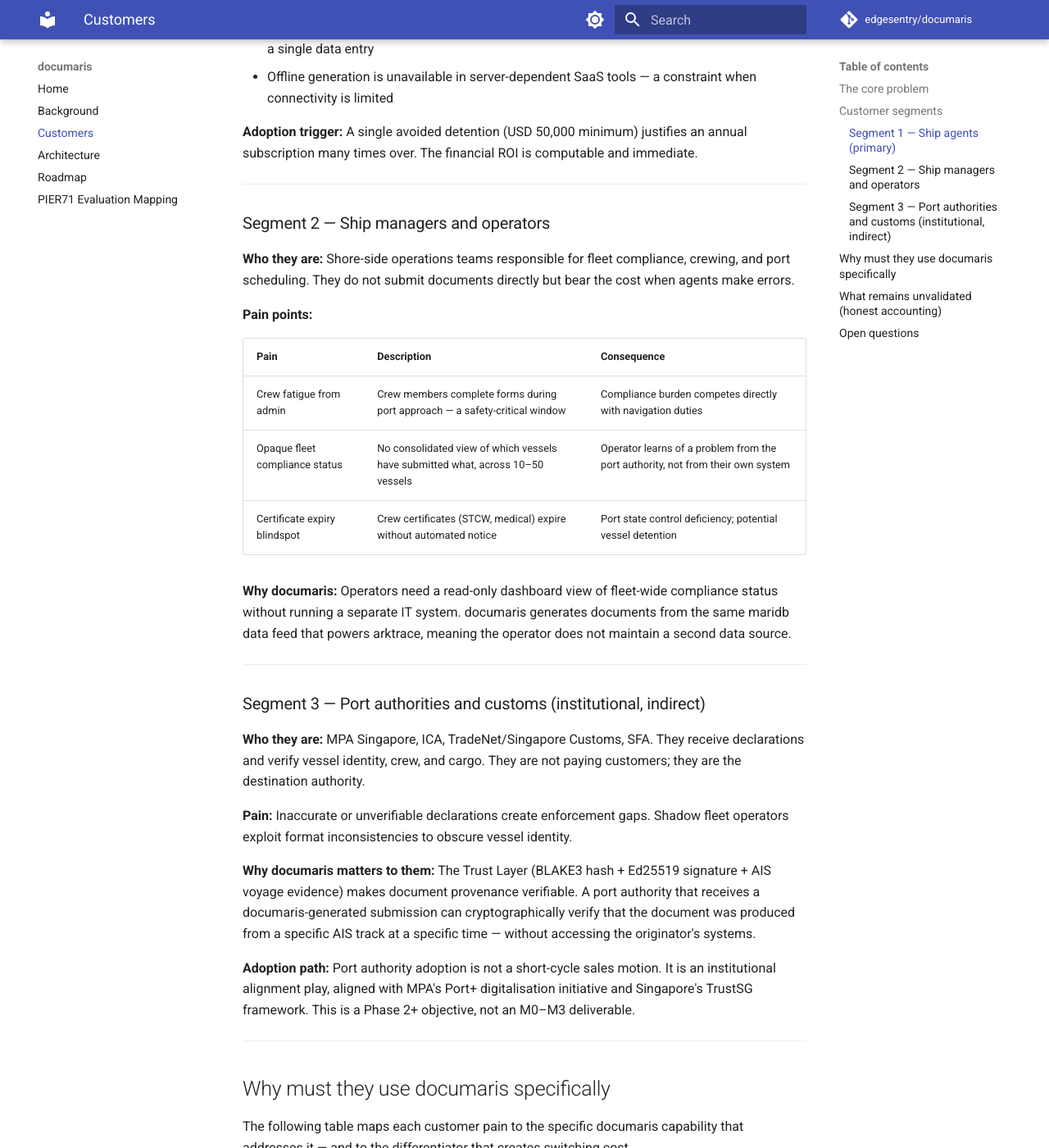
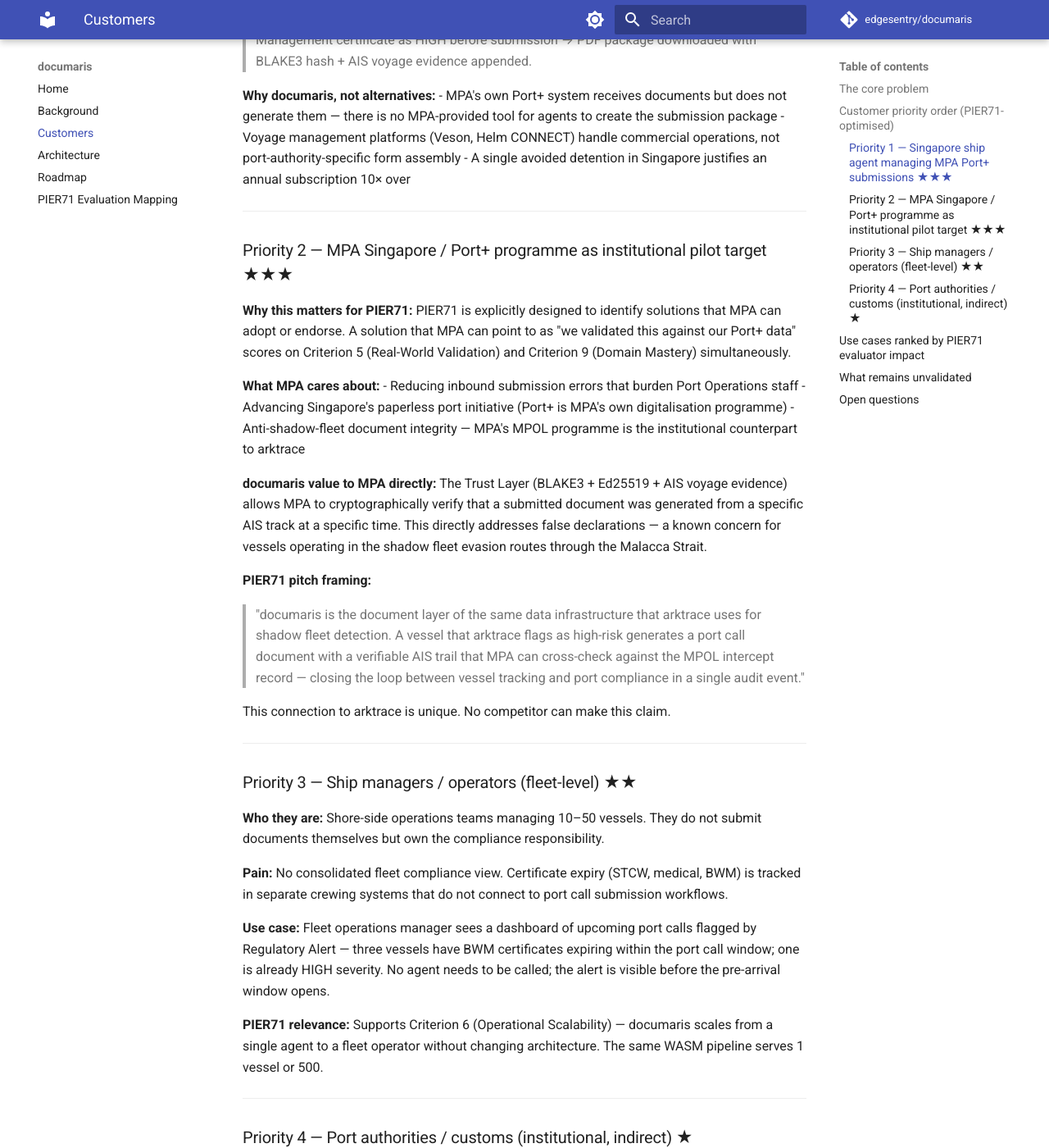
Before and after one commit to edgesentry/documaris, an MkDocs documentation site: the page built from docs/customers.md, in a window 1280 px wide and 1400 px high, scrolled down 1408 px. Shown: the whole window at 82% size. Built offline with MkDocs 1.6.1 and Material for MkDocs 9.7.7, drawn with Linux system fonts in a browser that asks for light colours; comment, search, counter and statistics services are not loaded; some of the changed text lies outside the part shown.

Commit message:
Rewrite customers.md for PIER71 acceptance: prioritise Singapore ship agent + MPA pilot
- Customer priority 1: Singapore ship agent managing MPA Port+ submissions (direct MPA relevance)
- Customer priority 2: MPA Singapore / Port+ as institutional pilot target
- Use case ranking table ordered by PIER71 criterion impact
- arktrace → documaris shadow fleet → document integrity loop framed as unique differentiator
- pier71-evaluation-mapping.md: update Criterion 5 and 9 to reference customers.md

Co-Authored-By: Claude Sonnet 4.6 <noreply@anthropic.com>

```diff
--- a/docs/customers.md
+++ b/docs/customers.md
@@ -1,107 +1,118 @@
 # documaris — Customer Analysis
 
 **Date:** 2026-04-25
-**Status:** Hypothesis-stage. Customer names and paid validation targets defined at M3 (Week 4 of PIER71 sprint).
+**Status:** Hypothesis-stage. Named pilot customer to be confirmed at M3 (Week 4).
 **Closes:** [#6](https://github.com/edgesentry/documaris/issues/6)
+**PIER71 priority note:** Customer and use case selection below is ordered by expected impact on PIER71-11 acceptance. The primary evaluators are MPA Singapore officials; use cases that directly reduce MPA's own operational burden score highest.
 
 ---
 
 ## The core problem
 
-When a vessel arrives at port, the master and ship agent face a coordination wall: crew lists, cargo manifests, customs declarations, health forms, and quarantine notices — each port demanding its own format, language, and submission window. The same data is manually re-keyed across multiple systems under time pressure, precisely when crew attention is needed for safety-critical operations.
+When a vessel arrives at Port of Singapore, the ship agent faces a four-agency coordination wall: MPA Port+ (vessel arrival/departure), ICA (crew immigration), Singapore Customs / TradeNet (cargo declaration), and SFA (food safety, if applicable). Each authority uses a different form, field naming, and submission channel. The same voyage data is manually re-keyed four times, under a tight pre-arrival window, with errors triggering port detentions that cost USD 50,000–500,000 per incident.
 
-**Consequence:** Errors trigger port detentions. Demurrage and penalties commonly range from USD 50,000 to USD 500,000 per incident. Agents operate in reactive firefighting mode with no tooling that understands port-specific compliance requirements before submission.
+Singapore processes 140,000+ vessel calls per year. Every one of them has this problem.
 
 ---
 
-## Customer segments
+## Customer priority order (PIER71-optimised)
 
-### Segment 1 — Ship agents (primary)
+### Priority 1 — Singapore ship agent managing MPA Port+ submissions ★★★
 
-**Who they are:** Intermediaries who handle port call documentation on behalf of shipowners and operators. A single agent may process dozens of port calls per week across multiple vessels.
+**Why this segment maximises PIER71 acceptance:**
+MPA Singapore runs PIER71. The 140,000 annual port calls are MPA's own operational environment. A solution that reduces error rate and submission time for Singapore ship agents directly solves a problem MPA's Port Operations department sees every day. This is not a third-party market claim — it is MPA's own data.
 
-**Scale:** Port of Singapore alone processes 140,000+ vessel calls per year. Each call requires coordinated submission to MPA, ICA, TradeNet (Singapore Customs), and SFA. The agent is responsible for all of them.
+**Who they are:** Agents who handle port call submissions on behalf of shipowners for vessels calling at Singapore. A mid-size agency may process 20–100 vessel calls per month.
 
 **Pain points:**
 
-| Pain | Description | Consequence |
-|---|---|---|
-| Manual re-keying | The same voyage data (vessel, crew, cargo) is entered separately into each authority's system | Time cost estimated at 25–40 min per port call; error rate compounds with fatigue |
-| Format fragmentation | Each port authority uses a different form, field naming, and submission channel | Agent must maintain a mental model of every port's requirements |
-| No pre-submission check | Errors surface only after rejection by port authority | Triggers detention, delay, and demurrage charges |
-| Reactive workflow | No alert when a regulation changes or a crew certificate is about to expire | Agent discovers the problem at submission time |
+| Pain | Singapore-specific detail |
+|---|---|
+| Four-agency submission | MPA Port+, ICA, TradeNet, SFA each require separate logins, formats, and timing windows |
+| Pre-arrival window pressure | MPA requires notification 24–48 hours before arrival; ICA crew list must be pre-cleared; errors at T-24h cascade |
+| Regulatory change lag | MPA issues Port Marine Circulars irregularly; agents track changes manually or miss them |
+| No consolidated view | Agent has no single view of submission status across all four agencies for a single port call |
 
-**Why documaris, not a workaround:**
+**Use case for PIER71 demo (highest evaluator impact):**
+> Agent enters vessel + voyage data once → documaris generates MPA General Declaration (FAL Form 1), Crew List (FAL Form 5), and Singapore Port Entry Package (MPA Port+ fields + ICA pre-clearance fields) simultaneously → Regulatory Alert flags an expired Ballast Water Management certificate as HIGH before submission → PDF package downloaded with BLAKE3 hash + AIS voyage evidence appended.
 
-- Excel / Word templates do not enforce compliance rules or alert on regulatory changes
-- Existing voyage management platforms (Veson, Helm CONNECT) focus on commercial operations, not document assembly and port-authority-specific compliance
-- No current tool generates Singapore port call packages (MPA + ICA + TradeNet + SFA) from a single data entry
-- Offline generation is unavailable in server-dependent SaaS tools — a constraint when connectivity is limited
-
-**Adoption trigger:** A single avoided detention (USD 50,000 minimum) justifies an annual subscription many times over. The financial ROI is computable and immediate.
+**Why documaris, not alternatives:**
+- MPA's own Port+ system receives documents but does not generate them — there is no MPA-provided tool for agents to create the submission package
+- Voyage management platforms (Veson, Helm CONNECT) handle commercial operations, not port-authority-specific form assembly
+- A single avoided detention in Singapore justifies an annual subscription 10× over
 
 ---
 
-### Segment 2 — Ship managers and operators
+### Priority 2 — MPA Singapore / Port+ programme as institutional pilot target ★★★
 
-**Who they are:** Shore-side operations teams responsible for fleet compliance, crewing, and port scheduling. They do not submit documents directly but bear the cost when agents make errors.
+**Why this matters for PIER71:**
+PIER71 is explicitly designed to identify solutions that MPA can adopt or endorse. A solution that MPA can point to as "we validated this against our Port+ data" scores on Criterion 5 (Real-World Validation) and Criterion 9 (Domain Mastery) simultaneously.
 
-**Pain points:**
+**What MPA cares about:**
+- Reducing inbound submission errors that burden Port Operations staff
+- Advancing Singapore's paperless port initiative (Port+ is MPA's own digitalisation programme)
+- Anti-shadow-fleet document integrity — MPA's MPOL programme is the institutional counterpart to arktrace
 
-| Pain | Description | Consequence |
-|---|---|---|
-| Crew fatigue from admin | Crew members complete forms during port approach — a safety-critical window | Compliance burden competes directly with navigation duties |
-| Opaque fleet compliance status | No consolidated view of which vessels have submitted what, across 10–50 vessels | Operator learns of a problem from the port authority, not from their own system |
-| Certificate expiry blindspot | Crew certificates (STCW, medical) expire without automated notice | Port state control deficiency; potential vessel detention |
+**documaris value to MPA directly:**
+The Trust Layer (BLAKE3 + Ed25519 + AIS voyage evidence) allows MPA to cryptographically verify that a submitted document was generated from a specific AIS track at a specific time. This directly addresses false declarations — a known concern for vessels operating in the shadow fleet evasion routes through the Malacca Strait.
 
-**Why documaris:** Operators need a read-only dashboard view of fleet-wide compliance status without running a separate IT system. documaris generates documents from the same maridb data feed that powers arktrace, meaning the operator does not maintain a second data source.
+**PIER71 pitch framing:**
+> "documaris is the document layer of the same data infrastructure that arktrace uses for shadow fleet detection. A vessel that arktrace flags as high-risk generates a port call document with a verifiable AIS trail that MPA can cross-check against the MPOL intercept record — closing the loop between vessel tracking and port compliance in a single audit event."
+
+This connection to arktrace is unique. No competitor can make this claim.
 
 ---
 
-### Segment 3 — Port authorities and customs (institutional, indirect)
+### Priority 3 — Ship managers / operators (fleet-level) ★★
 
-**Who they are:** MPA Singapore, ICA, TradeNet/Singapore Customs, SFA. They receive declarations and verify vessel identity, crew, and cargo. They are not paying customers; they are the destination authority.
+**Who they are:** Shore-side operations teams managing 10–50 vessels. They do not submit documents themselves but own the compliance responsibility.
 
-**Pain:** Inaccurate or unverifiable declarations create enforcement gaps. Shadow fleet operators exploit format inconsistencies to obscure vessel identity.
+**Pain:** No consolidated fleet compliance view. Certificate expiry (STCW, medical, BWM) is tracked in separate crewing systems that do not connect to port call submission workflows.
 
-**Why documaris matters to them:** The Trust Layer (BLAKE3 hash + Ed25519 signature + AIS voyage evidence) makes document provenance verifiable. A port authority that receives a documaris-generated submission can cryptographically verify that the document was produced from a specific AIS track at a specific time — without accessing the originator's systems.
+**Use case:** Fleet operations manager sees a dashboard of upcoming port calls flagged by Regulatory Alert — three vessels have BWM certificates expiring within the port call window; one is already HIGH severity. No agent needs to be called; the alert is visible before the pre-arrival window opens.
 
-**Adoption path:** Port authority adoption is not a short-cycle sales motion. It is an institutional alignment play, aligned with MPA's Port+ digitalisation initiative and Singapore's TrustSG framework. This is a Phase 2+ objective, not an M0–M3 deliverable.
+**PIER71 relevance:** Supports Criterion 6 (Operational Scalability) — documaris scales from a single agent to a fleet operator without changing architecture. The same WASM pipeline serves 1 vessel or 500.
 
 ---
 
-## Why must they use documaris specifically
+### Priority 4 — Port authorities / customs (institutional, indirect) ★
 
-The following table maps each customer pain to the specific documaris capability that addresses it — and to the differentiator that creates switching cost.
+**Who they are:** MPA, ICA, Singapore Customs. They receive declarations; they are not paying customers.
 
-| Customer pain | documaris capability | Why competitors do not cover it |
-|---|---|---|
-| Re-keying across systems | Single data entry → all port-authority forms generated in one pass | Voyage management platforms do not model port-specific form schemas |
-| No pre-submission check | Regulatory Alert: HIGH / MEDIUM / LOW flags before submission | No current tool applies a compliance rule engine to port-specific regulations |
-| Offline requirement | WASM in-browser rendering; no server required for crew PII forms | SaaS platforms require active connectivity |
-| Audit trail / document authenticity | Trust Layer: BLAKE3 hash + Ed25519 signature + AIS voyage evidence | No current tool binds a document to a verifiable AIS track |
-| Crew certificate expiry | Regulatory Alert monitors certificate validity against voyage schedule | Handled separately in crewing systems, not integrated with document generation |
+**Why they matter for PIER71:** If an evaluator from MPA Port Operations sees that documaris generates submissions that are cryptographically verifiable — and that this directly reduces false declarations — it provides institutional credibility that no ship agent reference can match.
+
+**Note:** Port authority adoption is a Phase 2+ play. It is not an M0–M5 deliverable. It should be framed as the long-term institutional outcome, not the near-term customer.
 
 ---
 
-## What remains unvalidated (honest accounting)
+## Use cases ranked by PIER71 evaluator impact
 
-The following are design hypotheses that will be validated at M3 (Week 4 of the PIER71 sprint):
+| Rank | Use case | Criterion addressed | Demo feasibility at M3 |
+|---|---|---|---|
+| 1 | Singapore port entry package (MPA + ICA + TradeNet) from single data entry | 1 (Urgency), 5 (Validation), 9 (Domain) | Yes — field map + mock data |
+| 2 | Regulatory Alert: HIGH on expired BWM cert blocks submission | 1 (Urgency), 3 (Competitive advantage), 9 (Domain) | Yes — seed KB with real MPA circular |
+| 3 | AIS Voyage Evidence appended to port call package (arktrace connection) | 8 (IP/Defensibility), 9 (Domain), 10 (IO-11) | Yes — maridb AIS data → signed summary |
+| 4 | Cryptographic verify endpoint: `GET /audit/verify?hash=` returns voyage record | 2 (Market), 8 (IP), 10 (IO-02) | Yes — Trust Layer M2 deliverable |
+| 5 | Offline FAL Form 5 generation (PWA, no server) | 3 (Competitive advantage), 6 (Scalability) | M1 Should / M2 stretch |
+| 6 | Fleet compliance dashboard (multi-vessel Regulatory Alert view) | 6 (Scalability), 7 (Business model) | Phase 2 — not M0–M5 |
 
-| Hypothesis | Validation method | Target |
+---
+
+## What remains unvalidated
+
+| Hypothesis | Validation method | When |
 |---|---|---|
-| Baseline document creation time is ~32 min per port call | Timed session with a Singapore ship agent on the current workflow | Confirmed baseline before measuring reduction |
-| Port-authority rejection / rework rate is ~18% | Log review with ship agent across 20 sample port calls | Confirmed baseline |
-| Regulatory Alert precision ≥ 90% | 20-case audit: fraction of HIGH alerts that correspond to a real rule violation | ≥ 90% precision |
-| Ship agents will adopt a free FAL form tool as an on-ramp | Interview with 3 agents; attempt to use M0 live demo | At least 1 agent willing to run a live port call through M0 |
-
-The PoC does not depend on these numbers being validated before the platform is built. AUROC-equivalent quality gates are defined in `roadmap.md` and will be measured at M3.
+| Baseline document creation time is ~32 min per Singapore port call | Timed session with a Singapore ship agent on current workflow | M3 (Week 4) |
+| Port-authority rework / rejection rate is ~18% | Log review with ship agent across 20 sample port calls | M3 (Week 4) |
+| Regulatory Alert precision ≥ 90% on Singapore rules | 20-case audit against real MPA Port Marine Circulars | M3 (Week 4) |
+| Ship agents will adopt a free FAL form tool as an on-ramp to Singapore subscription | Interview with ≥ 3 Singapore agents; attempt live port call through M0 demo | M3 (Week 4) |
+| MPA Port Operations staff will engage as a pilot via PIER71 introduction | PIER71 programme contact facilitation | M4–M5 |
 
 ---
 
 ## Open questions
 
-1. **Who is the economic buyer vs. the daily user?** In a ship agency, the operations manager approves SaaS subscriptions; the documentation clerk uses the tool. Sales motion targets the manager; onboarding targets the clerk.
-2. **What is the switching cost from the current workflow?** If an agent's current workflow is Excel + email, switching cost is low. If they have a vendor-integrated system (e.g., integrated with a shipowner's ERP), switching cost is higher.
-3. **Does MPA Singapore have a preferred submission channel?** If MPA Port+ mandates a specific API or format, documaris must integrate with it — or become an upstream generator that feeds the mandated channel.
-4. **Who owns regulatory KB updates?** Port regulations change. The Regulatory Alert is only as good as the knowledge base that powers it. Ownership of ongoing KB maintenance is unresolved (see `roadmap.md` open question #6).
+1. **Who is the economic buyer vs. the daily user?** Operations manager approves subscription; documentation clerk uses the tool. Sales motion targets the manager; onboarding targets the clerk.
+2. **Does MPA's Port+ system expose an API for documaris to submit directly?** If yes, documaris becomes a generation + submission tool, not just a generation tool — significantly raising value and switching cost.
+3. **Who owns Regulatory KB updates?** Port regulations change. The Regulatory Alert is only as good as the knowledge base. Ownership of ongoing KB maintenance is unresolved — see `roadmap.md` open question #6.
+4. **Can arktrace watchlist data feed a "document risk flag" in documaris?** If a vessel is on the arktrace high-risk watchlist, documaris could surface a warning at document generation time — before MPA sees the submission. This closes the arktrace → documaris loop and creates a uniquely defensible integration.
```
Also changed, not shown: docs/pier71-evaluation-mapping.md (+2 -2 lines).
